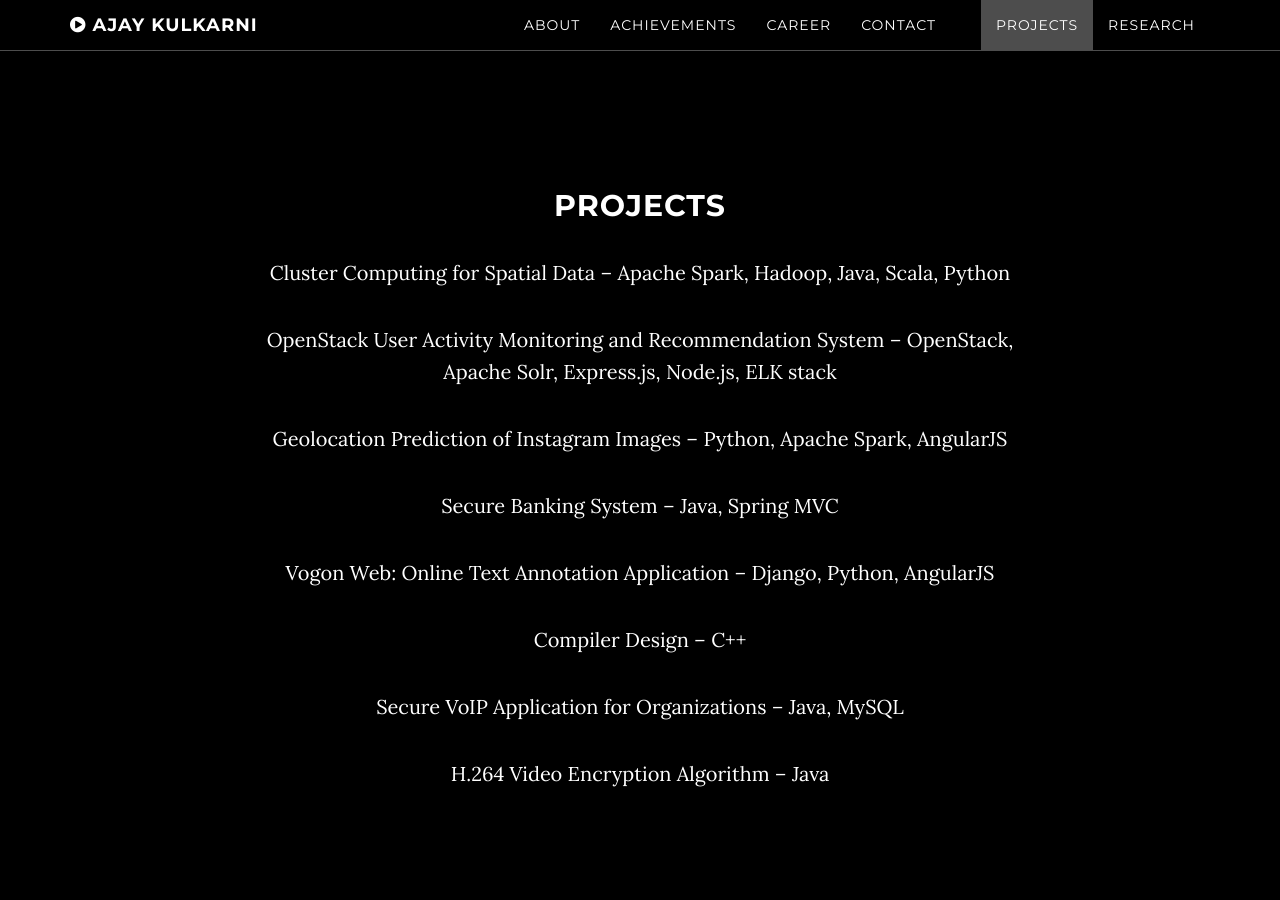
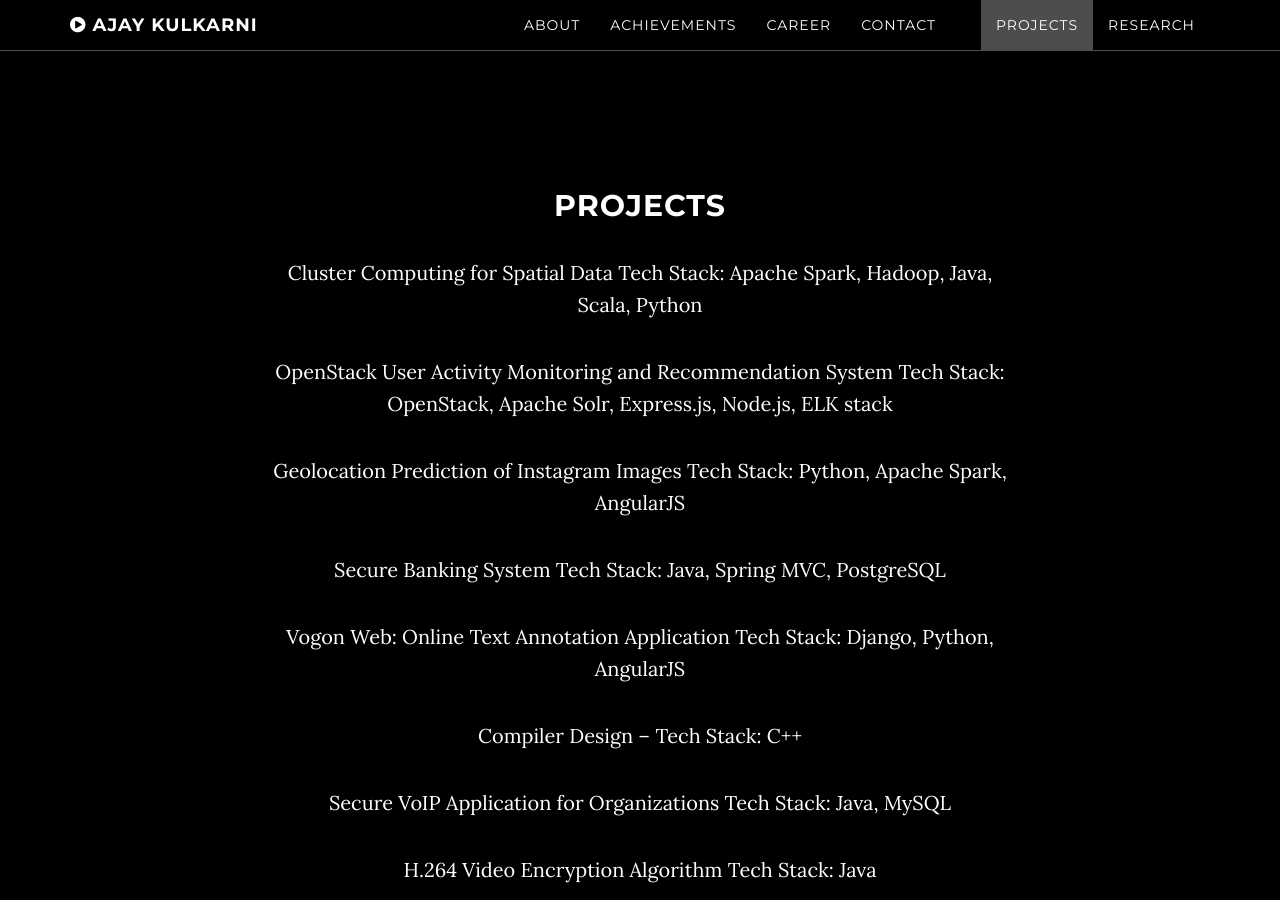
Before and after one commit to ajkulkarni/ajkulkarni.github.io, a Jekyll site: the page built from index.html, in a window 1280 px wide and 900 px high, scrolled down 4765 px. Built offline with Jekyll 4.4.1, drawn with Linux system fonts in a browser that asks for light colours.

Commit message:
projects

```diff
--- a/projects.html
+++ b/projects.html
@@ -5,18 +5,26 @@ title: Projects
 ---
 ## Projects
 
-Cluster Computing for Spatial Data – Apache Spark, Hadoop, Java, Scala, Python
+Cluster Computing for Spatial Data
+Tech Stack: Apache Spark, Hadoop, Java, Scala, Python
 
-OpenStack User Activity Monitoring and Recommendation System – OpenStack, Apache Solr, Express.js, Node.js, ELK stack
+OpenStack User Activity Monitoring and Recommendation System
+Tech Stack: OpenStack, Apache Solr, Express.js, Node.js, ELK stack
 
-Geolocation Prediction of Instagram Images – Python, Apache Spark, AngularJS
+Geolocation Prediction of Instagram Images
+Tech Stack: Python, Apache Spark, AngularJS
 
-Secure Banking System – Java, Spring MVC
+Secure Banking System
+Tech Stack: Java, Spring MVC, PostgreSQL
 
-Vogon Web: Online Text Annotation Application – Django, Python, AngularJS
+Vogon Web: Online Text Annotation Application
+Tech Stack: Django, Python, AngularJS
 
-Compiler Design – C++
+Compiler Design –
+Tech Stack: C++
 
-Secure VoIP Application for Organizations – Java, MySQL
+Secure VoIP Application for Organizations
+Tech Stack: Java, MySQL
 
-H.264 Video Encryption Algorithm – Java
+H.264 Video Encryption Algorithm
+Tech Stack: Java
```
